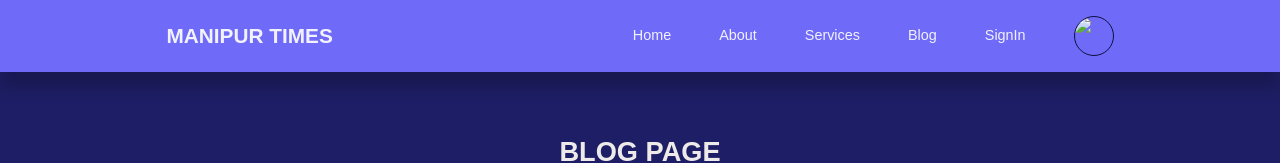
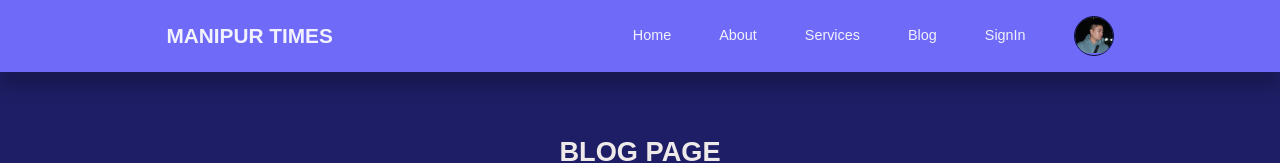
Before and after one commit to AlbertWaikhom/ManipurTimes, a plain HTML site: page Blog.html in a window 1280 px wide. Shown: the top 163 px of the page. Drawn offline with nearby package versions, Linux system fonts and the light colour scheme; files whose address does not match are found by name.

Commit message:
Update Blog.html

```diff
--- a/Blog.html
+++ b/Blog.html
@@ -21,7 +21,7 @@
               <li><a href="signin.html">SignIn</a></li>
               <li class="nav_profile">
                <div class="avatar">
-                   <img src="img/albert.JPG">
+                   <img src="albert.JPG">
               </div>
               <ul>
 
```
